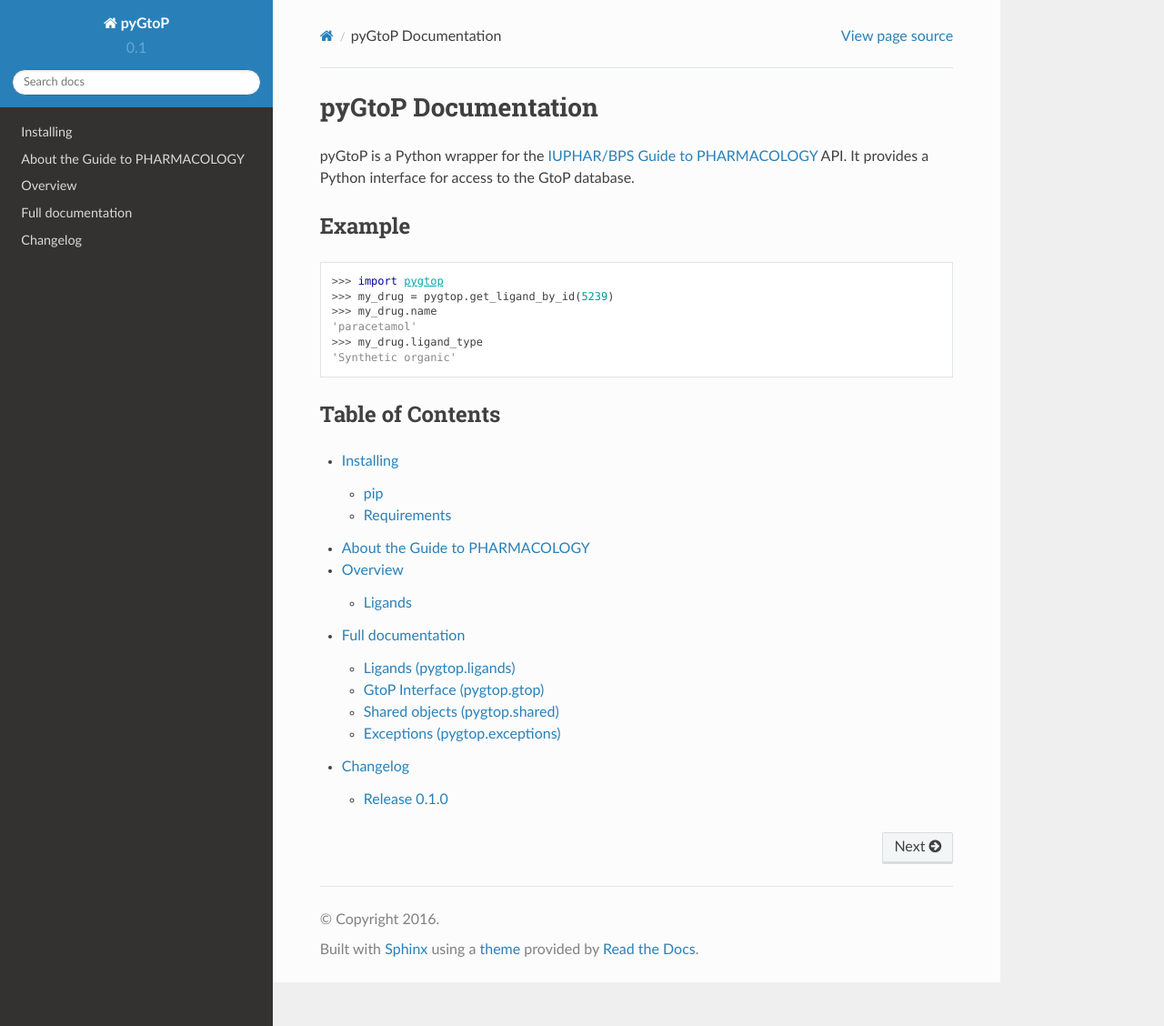
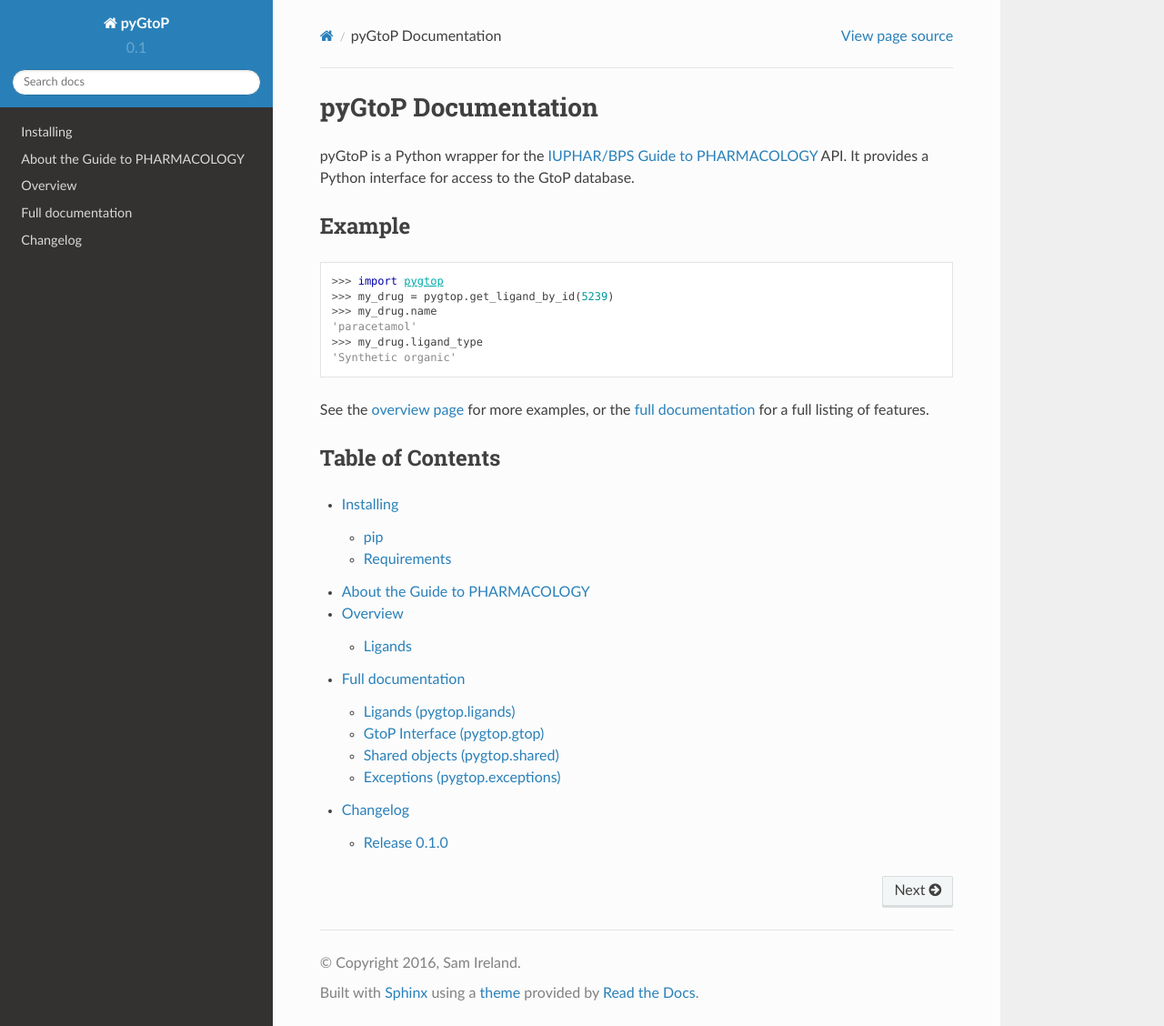
Before and after one commit to simondharding/pygtop, a Sphinx documentation site: the page built from docs/source/index.rst, in a window 1280 px wide and 1128 px high. Shown: the whole window at 91% size. Built offline with Sphinx 7.4.7 and the Read the Docs theme 2.0.0, drawn with Linux system fonts in a browser that asks for light colours.

Commit message:
Final edits to 0.1.0 docs

```diff
--- a/docs/source/conf.py
+++ b/docs/source/conf.py
@@ -53,7 +53,7 @@
 
 # General information about the project.
 project = 'pyGtoP'
-copyright = '2016'
+copyright = '2016, Sam Ireland'
 author = 'Sam Ireland'
 
 # The version info for the project you're documenting, acts as replacement for
--- a/docs/source/index.rst
+++ b/docs/source/index.rst
@@ -15,6 +15,9 @@
   >>> my_drug.ligand_type
   'Synthetic organic'
 
+See the :doc:`overview page <overview>` for more examples, or the :doc:`full
+documentation <full_documentation>` for a full listing of features.
+
 Table of Contents
 -----------------
 
```
Also changed, not shown: 1 other file.
